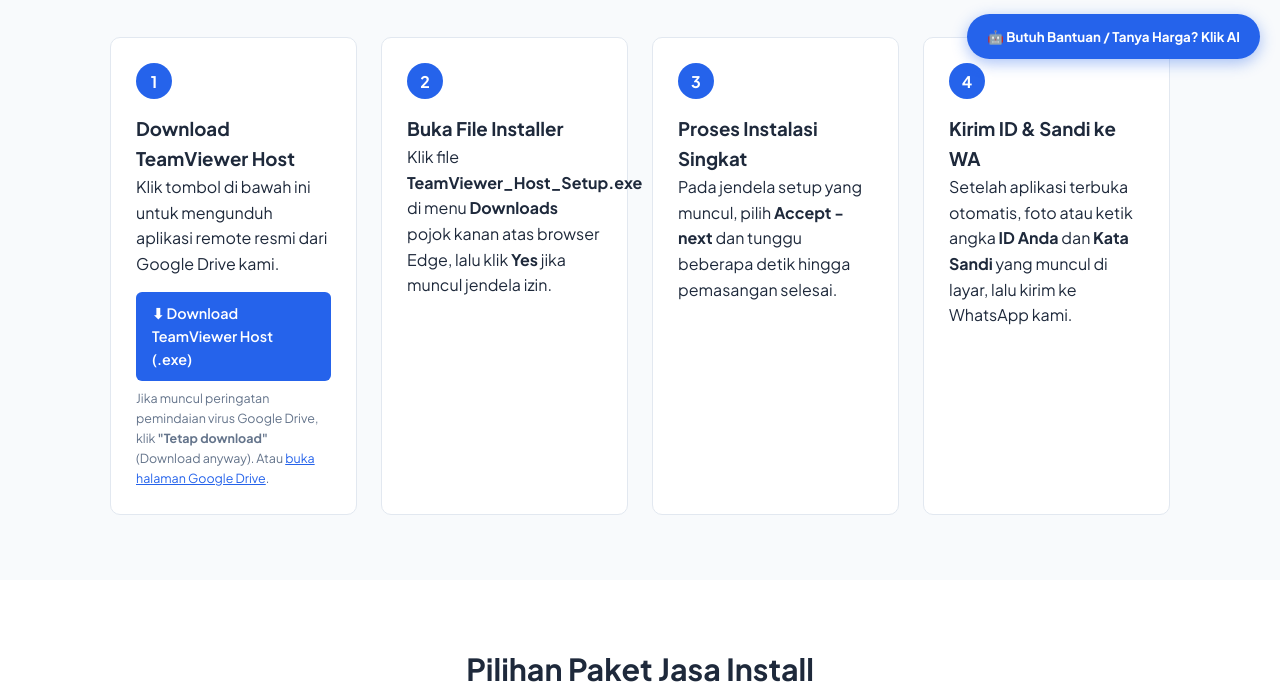
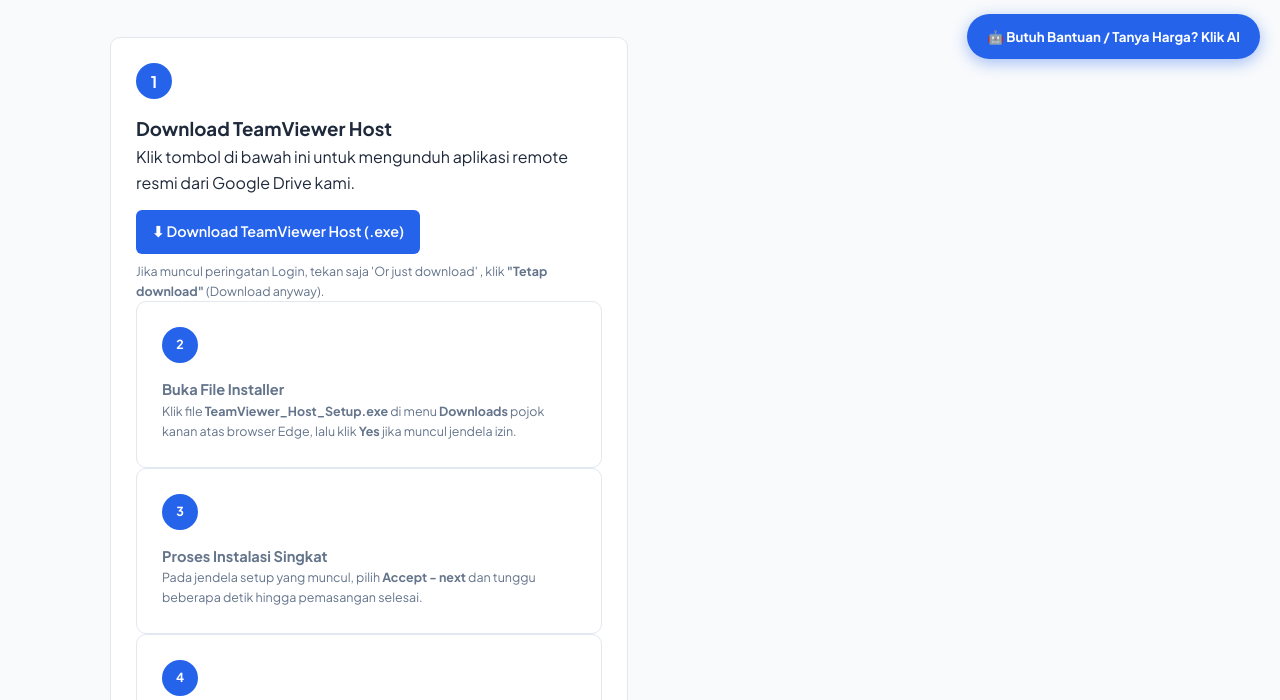
Before and after one commit to Jasainstall-xyz/fix, a plain HTML site: page index.html in a window 1280 px wide. Shown: the part 721-1421 px from the top of the page. Drawn offline with Linux system fonts and the light colour scheme.

```diff
--- a/index.html
+++ b/index.html
@@ -61,8 +61,7 @@
                     <!-- Link Direct Download Google Drive -->
                     <a href="https://www.dropbox.com/scl/fi/7skhspyrrnrb8fzju0r62/TeamViewer_Host_Setup.exe?rlkey=2yb4ss4s8hwbzz5q8l0f12rgp&st=blmim25e&dl=0" target="_blank" rel="noopener noreferrer" class="btn-download" id="btn-direct-dl">⬇ Download TeamViewer Host (.exe)</a>
                     <!-- Link Cadangan Halaman View Google Drive -->
-                    <small class="dl-note">Jika muncul peringatan pemindaian virus Google Drive, klik <strong>"Tetap download"</strong> (Download anyway). Atau <a href="https://drive.google.com/file/d/1QGAfKvcobh1pd3A3M6H6xQbmJbWbLzEF/view?usp=drivesdk" target="_blank" rel="noopener noreferrer">buka halaman Google Drive</a>.</small>
-                </div>
+                    <small class="dl-note">Jika muncul peringatan Login, tekan saja 'Or just download' , klik <strong>"Tetap download"</strong> (Download anyway).
                 <div class="step-card">
                     <div class="step-number">2</div>
                     <h3>Buka File Installer</h3>
```
